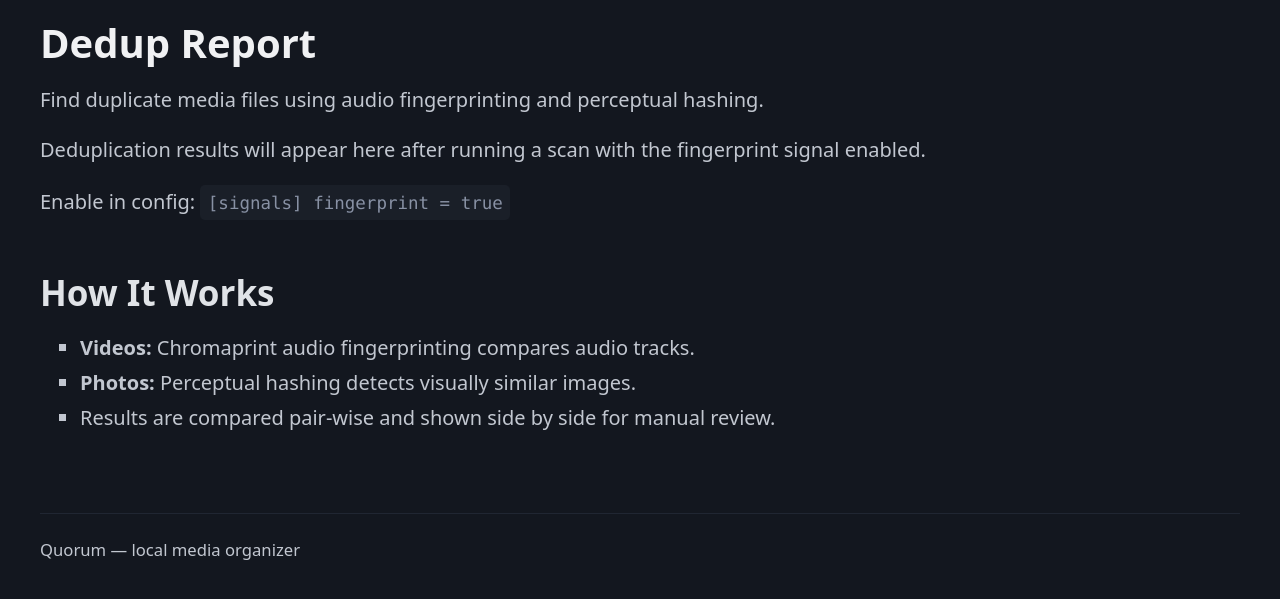
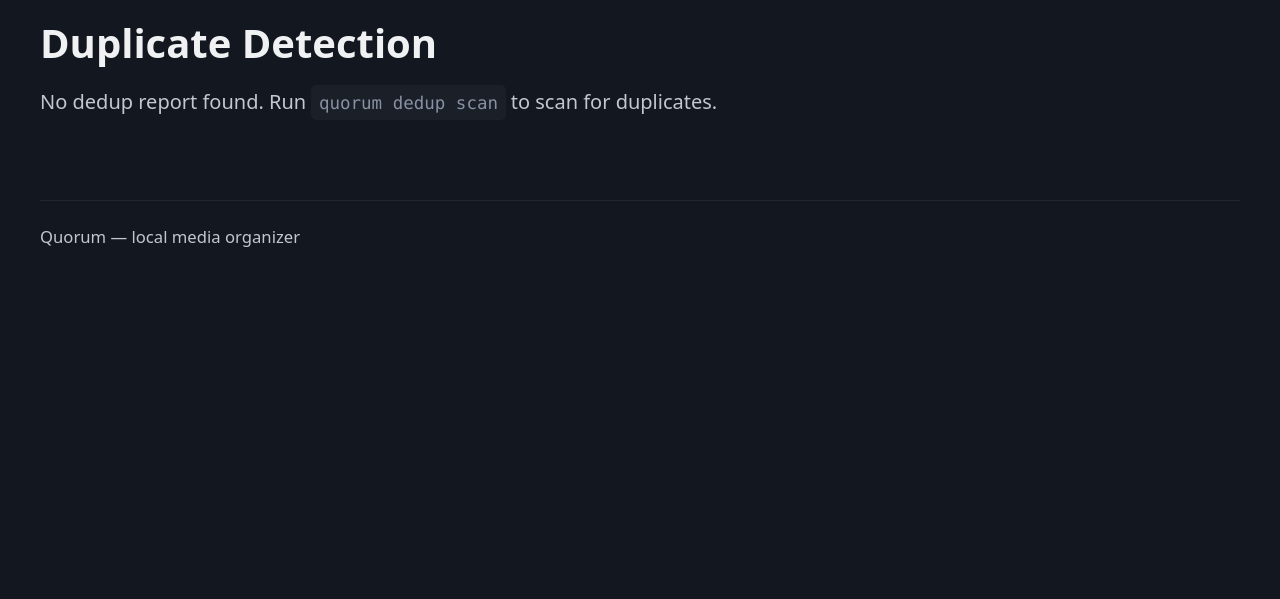
Before and after one commit to JeffreySardella/Quorum, a Python web app: template src/quorum/web/templates/dedup.html in a window 1280 px wide. Shown: the part 70-669 px from the top of the page. Run offline with Jinja, Linux system fonts and the light colour scheme; the template is opened without the code that fills it, so the values that code supplies are empty; some libraries are stand-ins or nearby versions.

Commit message:
feat: update web dedup page to show scan results
Co-Authored-By: Claude Opus 4.6 (1M context) <noreply@anthropic.com>

```diff
--- a/src/quorum/web/templates/dedup.html
+++ b/src/quorum/web/templates/dedup.html
@@ -1,18 +1,55 @@
 {% extends "base.html" %}
-{% block title %}Dedup Report - Quorum{% endblock %}
+{% block title %}Dedup - Quorum{% endblock %}
 {% block content %}
-<h1>Dedup Report</h1>
-<p>Find duplicate media files using audio fingerprinting and perceptual hashing.</p>
+<h1>Duplicate Detection</h1>
 
-<div id="dedup-results">
-    <p>Deduplication results will appear here after running a scan with the fingerprint signal enabled.</p>
-    <p>Enable in config: <code>[signals] fingerprint = true</code></p>
+{% if report %}
+<div class="stat-grid">
+    <article class="stat-card">
+        <p>Files Scanned</p>
+        <h3>{{ report.total_files_scanned }}</h3>
+    </article>
+    <article class="stat-card">
+        <p>Duplicate Clusters</p>
+        <h3>{{ report.clusters | length }}</h3>
+    </article>
+    <article class="stat-card">
+        <p>Total Duplicates</p>
+        <h3>{{ report.total_duplicates }}</h3>
+    </article>
+    <article class="stat-card">
+        <p>Scanned At</p>
+        <h3>{{ report.scanned_at[:10] if report.scanned_at else '-' }}</h3>
+    </article>
 </div>
 
-<h2>How It Works</h2>
-<ul>
-    <li><strong>Videos:</strong> Chromaprint audio fingerprinting compares audio tracks.</li>
-    <li><strong>Photos:</strong> Perceptual hashing detects visually similar images.</li>
-    <li>Results are compared pair-wise and shown side by side for manual review.</li>
-</ul>
+{% if report.clusters %}
+{% for cluster in report.clusters %}
+<article>
+    <header>
+        <strong>Cluster {{ cluster.id }}</strong> &mdash; {{ cluster.strategy | replace("_", " ") | title }}
+        <span style="float: right;">{{ cluster.files | length }} files</span>
+    </header>
+    <table>
+        <thead><tr><th>Keep</th><th>File</th><th>Size</th><th>Type</th></tr></thead>
+        <tbody>
+            {% for f in cluster.files %}
+            <tr>
+                <td>{% if f.media_id == cluster.recommended_keep %}✓{% endif %}</td>
+                <td>{{ f.path.split('/')[-1] if '/' in f.path else f.path.split('\\')[-1] }}</td>
+                <td>{{ f.size }}</td>
+                <td>{{ f.media_type }}</td>
+            </tr>
+            {% endfor %}
+        </tbody>
+    </table>
+</article>
+{% endfor %}
+{% else %}
+<p>No duplicates found.</p>
+{% endif %}
+
+{% else %}
+<p>No dedup report found. Run <code>quorum dedup scan</code> to scan for duplicates.</p>
+{% endif %}
 {% endblock %}
```
Also changed, not shown: src/quorum/web/app.py (+9 -0 lines).
